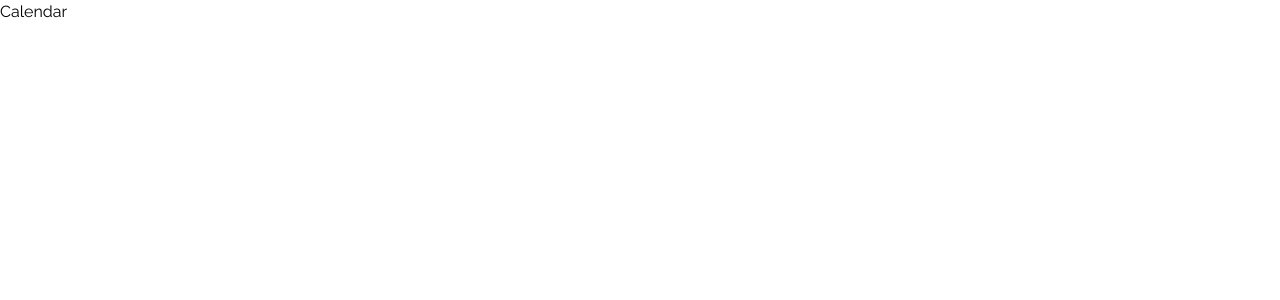
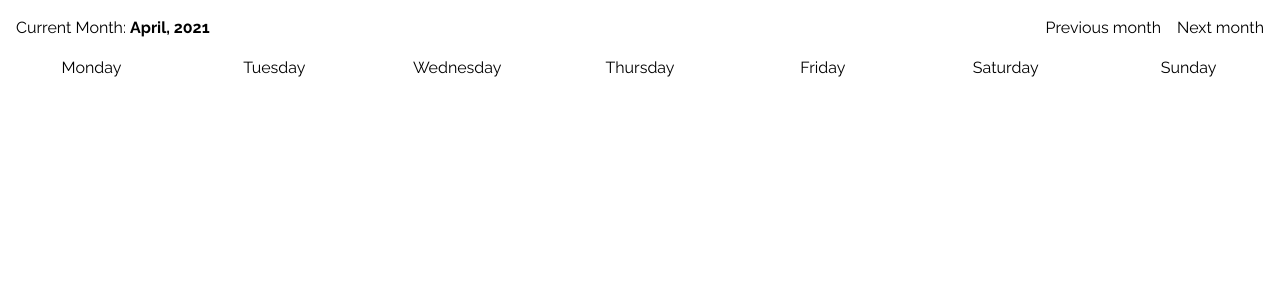
Before and after one commit to igor-lid/launches-app, a Next.js app: page / in a window 1280 px wide. Shown: the top 300 px of the page. Built offline with nearby package versions, Linux system fonts and the light colour scheme.

Commit message:
add date-fns, date utils, Calendar component

```diff
--- a/package.json
+++ b/package.json
@@ -12,6 +12,7 @@
   "dependencies": {
     "axios": "^0.21.1",
     "classnames": "^2.3.1",
+    "date-fns": "^2.20.1",
     "next": "latest",
     "react": "^17.0.1",
     "react-dom": "^17.0.1"
--- /dev/null
+++ b/src/components/launches/calendar/Header.tsx
@@ -0,0 +1,40 @@
+import { format } from 'date-fns';
+import { FC } from 'react';
+
+const WEEK_DAYS = ['Monday', 'Tuesday', 'Wednesday', 'Thursday', 'Friday', 'Saturday', 'Sunday'];
+
+interface IHeaderProps {
+  handlePreviousMonth: () => void;
+  handleNextMonth: () => void;
+  selectedDate: Date;
+}
+
+const Header: FC<IHeaderProps> = ({ handleNextMonth, handlePreviousMonth, selectedDate }) => {
+  const formattedDate = format(selectedDate, 'MMMM, yyyy');
+
+  return (
+    <header>
+      <div className="flex justify-between p-4">
+        <h1>
+          Current Month: <span className="font-bold">{formattedDate}</span>
+        </h1>
+        <div>
+          <button onClick={handlePreviousMonth} className="mr-4">
+            Previous month
+          </button>
+          <button onClick={handleNextMonth}>Next month</button>
+        </div>
+      </div>
+
+      <div className="flex text-center mb-2">
+        {WEEK_DAYS.map((day) => (
+          <p key={day} className="flex-1">
+            {day}
+          </p>
+        ))}
+      </div>
+    </header>
+  );
+};
+
+export default Header;
--- /dev/null
+++ b/src/components/launches/calendar/index.tsx
@@ -0,0 +1,34 @@
+import { add, sub } from 'date-fns';
+import { FC, useState } from 'react';
+
+import Header from './Header';
+
+const Calendar: FC = (): JSX.Element => {
+  const [selectedDate, setSelectedDate] = useState(new Date());
+
+  const handleNextMonth = () => {
+    setSelectedDate(
+      add(selectedDate, {
+        months: 1
+      })
+    );
+  };
+
+  const handlePreviousMonth = () => {
+    setSelectedDate(
+      sub(selectedDate, {
+        months: 1
+      })
+    );
+  };
+
+  return (
+    <Header
+      handlePreviousMonth={handlePreviousMonth}
+      handleNextMonth={handleNextMonth}
+      selectedDate={selectedDate}
+    />
+  );
+};
+
+export default Calendar;
--- a/src/pages/index.tsx
+++ b/src/pages/index.tsx
@@ -1,10 +1,14 @@
 import { FC } from 'react';
+
+import Calendar from '../components/launches/calendar';
 
 const Home: FC = (): JSX.Element => {
   return (
     <main className="h-full flex overflow-hidden">
       {/* Launches Calendar */}
-      <section className="flex flex-col h-full flex-1 overflow-y-auto">Calendar</section>
+      <section className="flex flex-col h-full flex-1 overflow-y-auto">
+        <Calendar />
+      </section>
     </main>
   );
 };
```
Also changed, not shown: src/utils/date.ts (added, +59 -0 lines), 1 other file (tests, documents, lock files or other folders).
